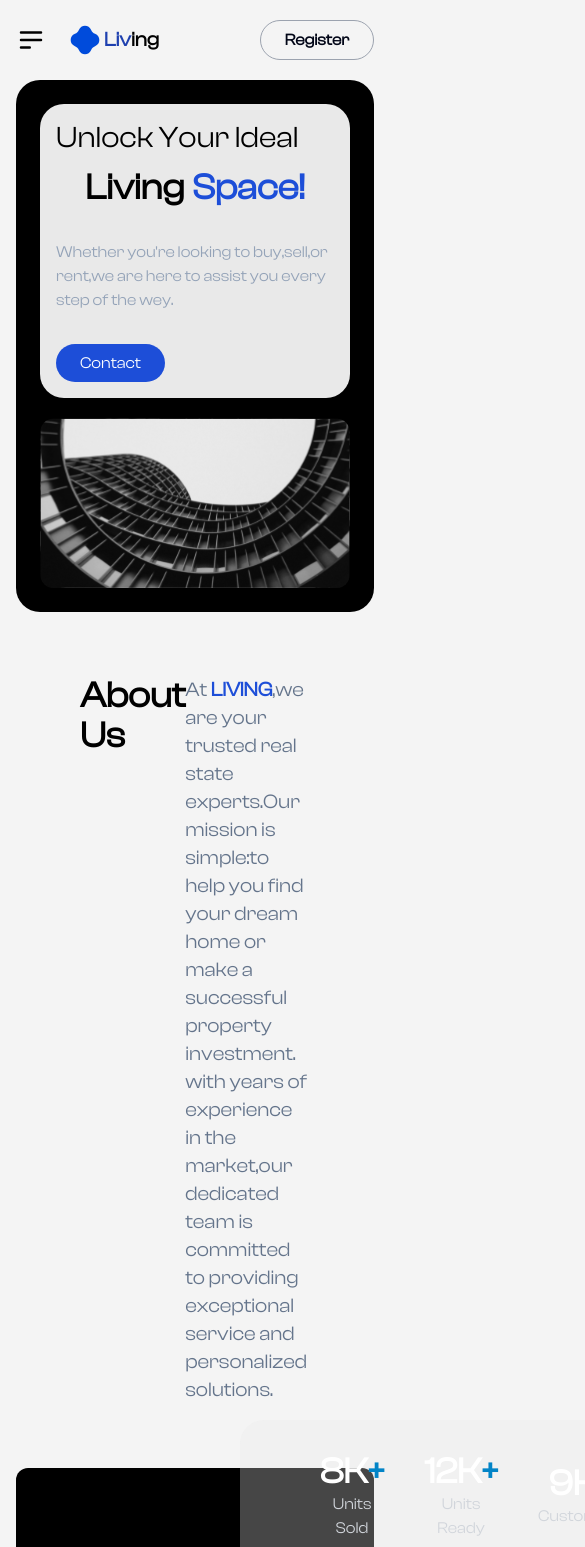
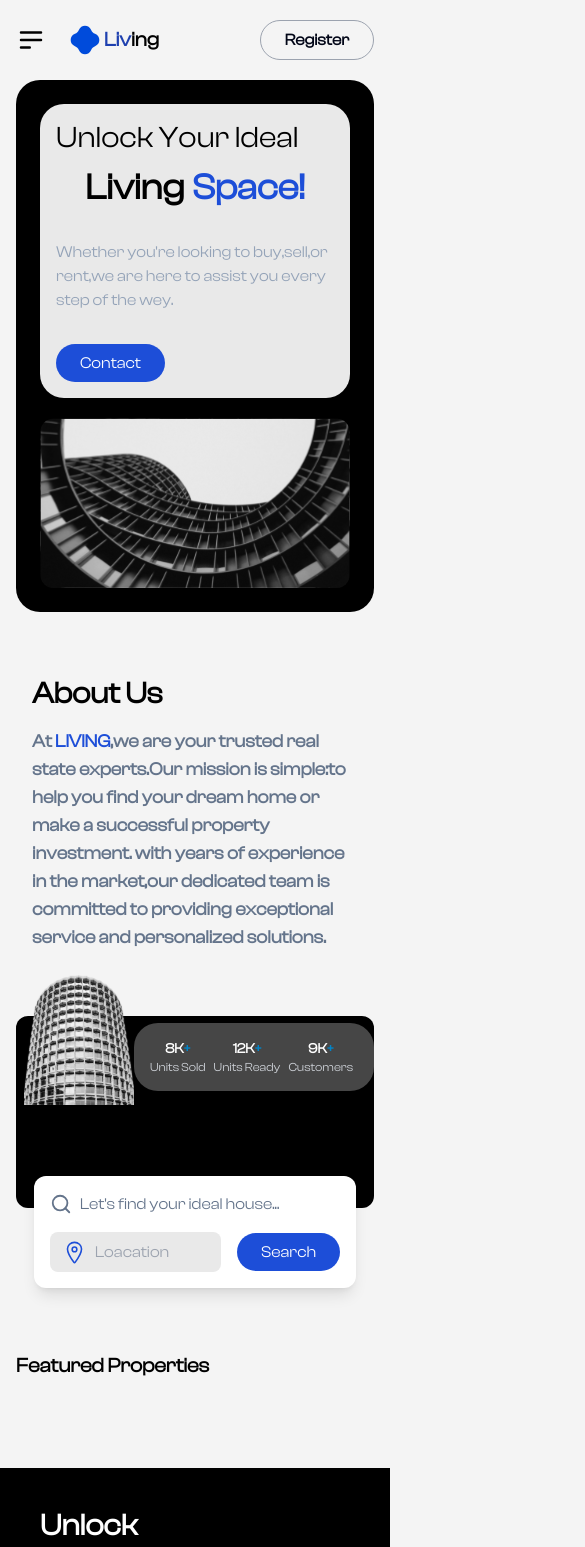
Before and after one commit to alixvar/real-state-web, a Next.js app: page / in a window 390 px wide. Shown: the top 1547 px of the page, 585 px wide, since content can reach past the window. Built offline with nearby package versions, Linux system fonts and the light colour scheme.

Commit message:
add responsive style to about and search

```diff
--- a/components/AboutUs.tsx
+++ b/components/AboutUs.tsx
@@ -1,8 +1,8 @@
 function AboutUs() {
   return (
-    <div className="mt-16 px-16 w-full flex items-start justify-between">
-      <p className="font-semibold text-4xl">About Us</p>
-      <p className="text-slate-500 max-w-3xl text-xl">
+    <div className="mt-16 px-4 lg:px-16 w-full flex flex-col lg:flex-row items-start justify-between gap-4 lg:gap-0">
+      <p className="font-semibold text-3xl lg:text-4xl">About Us</p>
+      <p className="text-slate-500 max-w-3xl text-lg font-semibold lg:text-xl">
         At <span className="text-blue-700 font-semibold">LIVING</span>,we are
         your trusted real state experts.Our mission is simple:to help you find
         your dream home or make a successful property investment. with years of
--- a/components/SearchBox.tsx
+++ b/components/SearchBox.tsx
@@ -8,10 +8,10 @@ import LongBuild from "@/assets/longbuild.svg";
 function SearchBox() {
   return (
     <section className="relative flex flex-col items-center justify-center my-16">
-      <div className="bg-black w-full pt-40 px-4 pb-48  text-white rounded-xl flex items-center justify-center ">
-        <div className="absolute left-36 -top-32 flex gap-10 items-center">
+      <div className="bg-black w-full lg:pt-40 px-4 pb-28 pt-20 lg:pb-48 text-white rounded-xl flex items-center justify-center">
+        <div className="absolute lg:left-36 -top-12 lg:-top-32 flex lg:gap-10 items-center">
           {/* Bulding Image  */}
-          <div className="relative max-w-sm">
+          <div className="relative ml-2 lg:ml-0 max-w-[170px] lg:max-w-sm">
             <Image
               src={LongBuild}
               width={350}
@@ -21,48 +21,48 @@ function SearchBox() {
             />
           </div>
           {/* User and Units Info  */}
-          <div className="bg-customSlate/30 rounded-3xl flex items-center px-20 py-8 h-fit gap-10 ml-10 mt-20">
+          <div className="bg-customSlate/30 rounded-3xl flex items-center lg:px-20 lg:py-8 h-fit gap-2 lg:gap-10 lg:ml-10 mt-10 lg:mt-20 p-4 min-w-[240px]">
             <div className="text-center">
-              <p className="text-white font-semibold text-4xl">
+              <p className="text-white font-semibold text-sm lg:text-4xl">
                 8K<span className="text-sky-600">+</span>
               </p>
-              <p className="text-gray-300">Units Sold</p>
+              <p className="text-gray-300 text-xs">Units Sold</p>
             </div>
             <div className="text-center">
-              <p className="text-white font-semibold  text-4xl">
+              <p className="text-white font-semibold text-sm  lg:text-4xl">
                 12K<span className="text-sky-600">+</span>
               </p>
-              <p className="text-gray-300">Units Ready</p>
+              <p className="text-gray-300 text-xs">Units Ready</p>
             </div>
             <div className="text-center">
-              <p className="text-white font-semibold  text-4xl">
+              <p className="text-white font-semibold text-sm lg:text-4xl">
                 9K<span className="text-sky-600">+</span>
               </p>
-              <p className="text-gray-300">Customers</p>
+              <p className="text-gray-300 text-xs">Customers</p>
             </div>
           </div>
         </div>
       </div>
       {/* Search Bar  */}
-      <div className="bg-white px-16  shadow-lg py-10 rounded-xl flex flex-col gap-4 w-[80%]  absolute -bottom-32 ">
+      <div className="bg-white p-4 lg:px-16  shadow-lg lg:py-10 rounded-xl flex flex-col gap-4 lg:w-[80%] w-[90%]  absolute -bottom-20 lg:-bottom-32 ">
         {/* Title  */}
         <div className="flex gap-2 items-center">
           <FiSearch size={22} className="text-slate-500" />
-          <p className="text-slate-500 text-2xl">
+          <p className="text-slate-500 text-md lg:text-2xl">
             Let's find your ideal house...
           </p>
         </div>
         {/* Search input  */}
         <div className="flex items-center gap-4 justify-between ">
-          <div className="flex items-center  px-3 bg-customSlate rounded-lg">
+          <div className="flex items-center  px-3 bg-customSlate rounded-lg w-full lg:w-fit">
             <IoLocationOutline size={25} color={"rgb(29 78 216)"} />
             <input
               type="text"
-              className="bg-customSlate p-2 py-3 w-full focus:outline-none placeholder:text-lg"
+              className="bg-customSlate p-2 lg:py-3 w-full focus:outline-none lg:placeholder:text-lg flex-1"
               placeholder="Loacation"
             />
           </div>
-          <div className="flex items-center  px-3 bg-customSlate rounded-lg">
+          <div className="hidden lg:flex items-center  px-3 bg-customSlate rounded-lg">
             <FiHome size={25} color={"rgb(29 78 216)"} />
             <input
               type="text"
@@ -70,7 +70,7 @@ function SearchBox() {
               placeholder="Loacation"
             />
           </div>
-          <div className="flex items-center  px-3 bg-customSlate rounded-lg">
+          <div className="hidden lg:flex items-center  px-3 bg-customSlate rounded-lg">
             <BsCash size={25} color={"rgb(29 78 216)"} />
             <input
               type="text"
```
